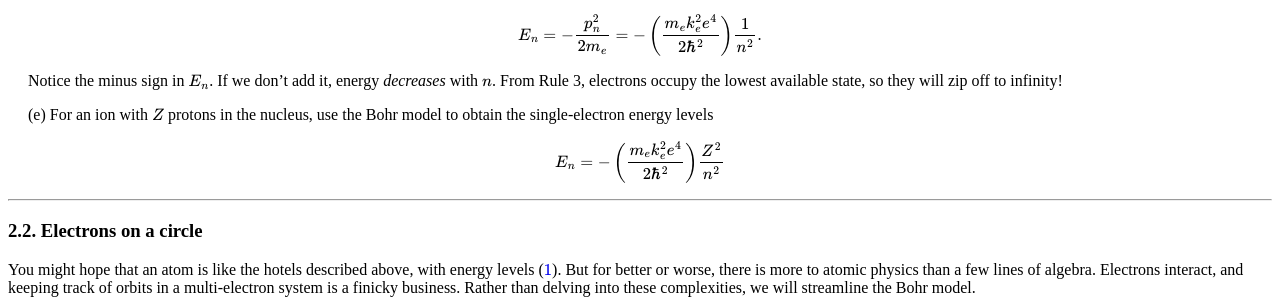
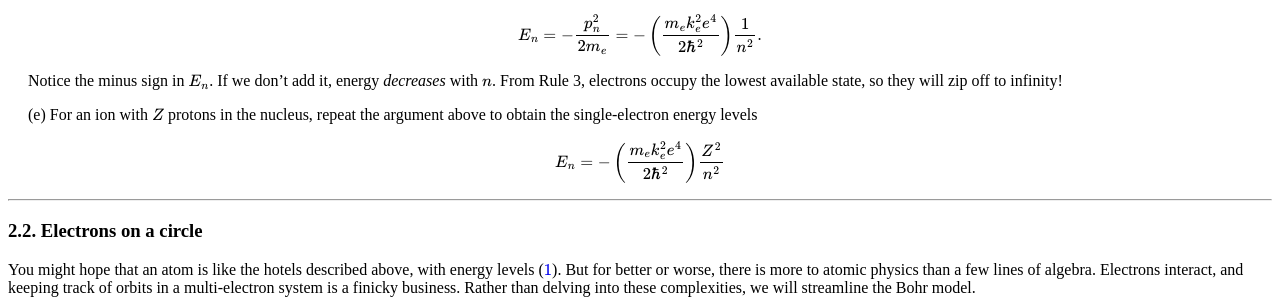
Before and after one commit to hapax/hapax.github.io, a Jekyll site: the page built from assets/chandra.md, in a window 1280 px wide and 900 px high, scrolled down 4070 px. Shown: the part 154-453 px from the top of the window. Built offline with Jekyll 4.4.1, drawn with Linux system fonts in a browser that asks for light colours; our own code applies the rules of GitHub Pages for plain Markdown files; formulas are drawn with MathJax 3; a script that is not in the unit is left out.

Commit message:
Update chandra.md

```diff
--- a/assets/chandra.md
+++ b/assets/chandra.md
@@ -266,8 +266,8 @@ electrons occupy the lowest available state, so they will zip off to infinity!
 </span>
 
 <span style="padding-left: 20px; display:block">
-(e) For an ion with $Z$ protons in the nucleus, use the Bohr model to
-obtain the single-electron energy levels
+(e) For an ion with $Z$ protons in the nucleus, repeat the argument
+above to obtain the single-electron energy levels
 </span>
 
 $$
```
